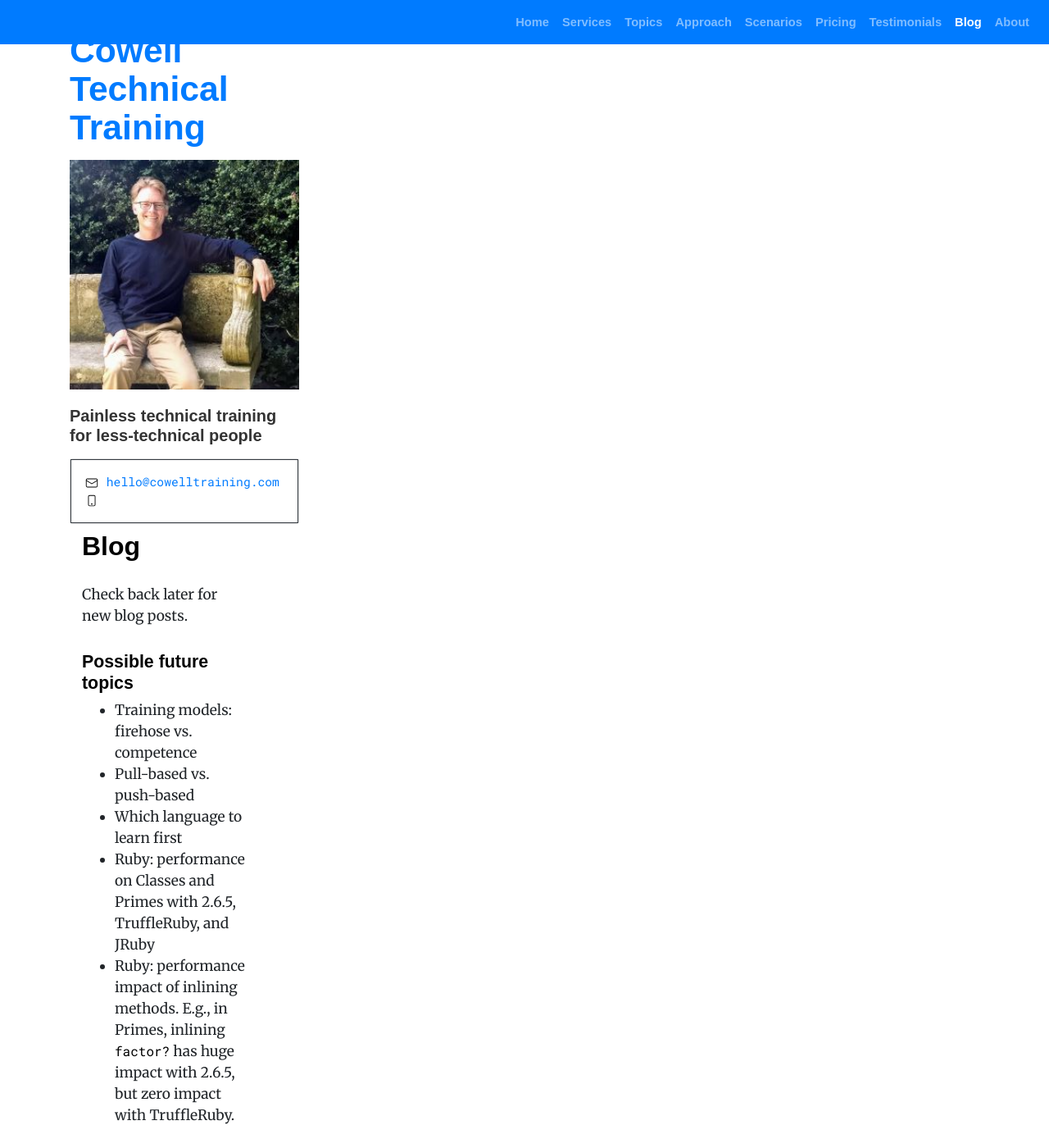
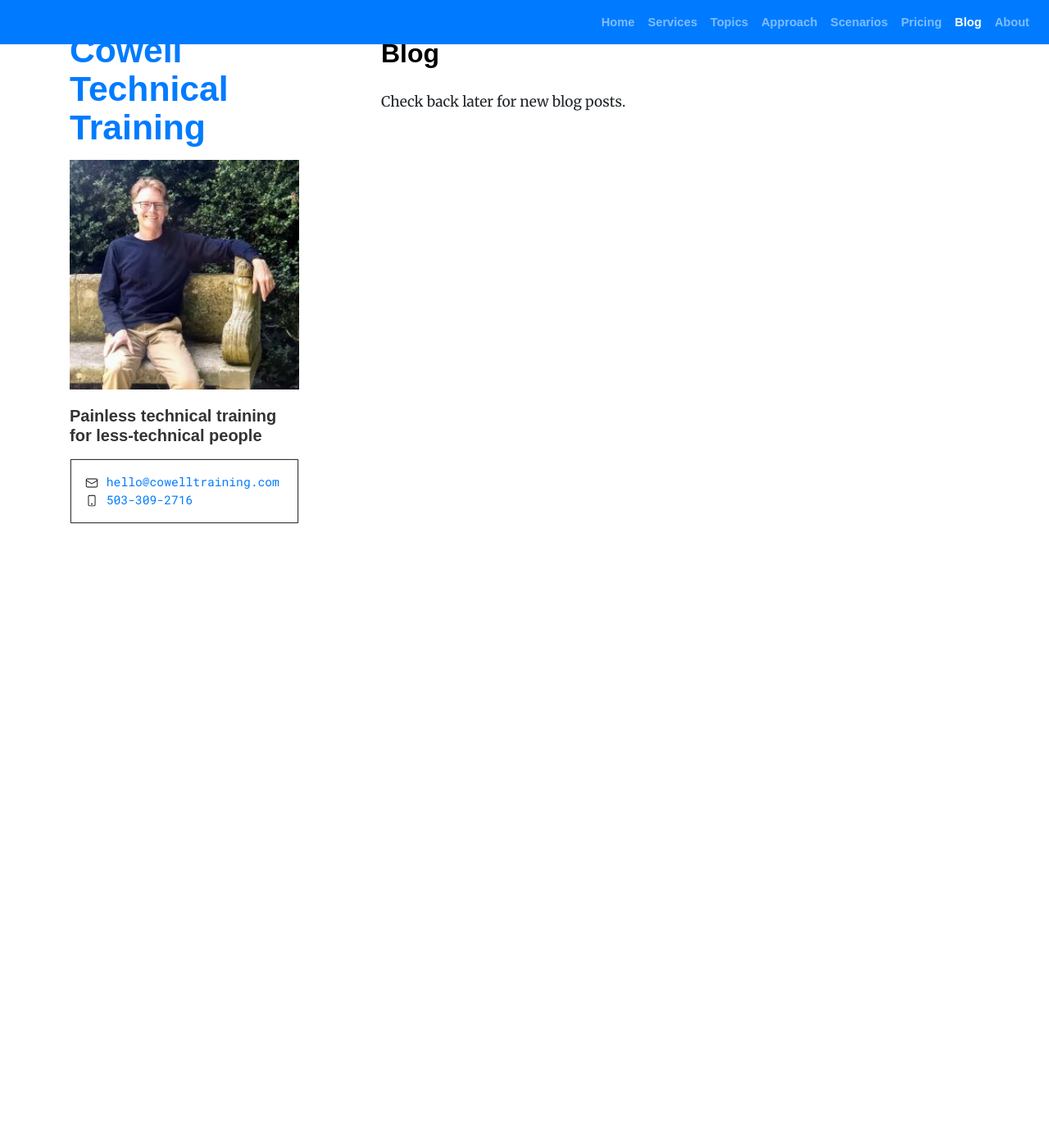
Before and after one commit to cwcowell/cwcowell.github.io, a Jekyll site: the page built from blog.md, in a window 1280 px wide and 1400 px high, scrolled down 42 px. Shown: the whole window at 82% size. Built offline with Jekyll 4.4.1, drawn with Linux system fonts in a browser that asks for light colours; some web fonts are replaced; our own code applies the rules of GitHub Pages for plain Markdown files; after the commit the page ends 900 px from its top, so only the background shows below that.

Commit message:
commented out testimonials and blogs
also fixed terrible formatting bug

```diff
--- a/_includes/left_col_content.html
+++ b/_includes/left_col_content.html
@@ -7,16 +7,16 @@
 
 <div class="card"
      style="width: 280px;">
-                <span class="border border-dark">
-                <div class="card-body contact text-primary">
-                    <img src="assets/icons/envelope.svg"
-                         alt="email envelope"
-                         width="18pt;"/>
+    <span class="border border-dark">
+        <div class="card-body contact text-primary">
+            <img alt="email envelope"
+                 src="assets/icons/envelope.svg"
+                 width="18pt;"/>
                     hello@cowelltraining.com<br/>
-                    <img src="assets/icons/phone.svg"
-                         width="18pt;"
-
+            <img alt="phone"
+                 src="assets/icons/phone.svg"
+                 width="18pt;">
                     503-309-2716
-                </div>
-                </span>
+        </div>
+    </span>
 </div>
--- a/_includes/navigation.html
+++ b/_includes/navigation.html
@@ -24,8 +24,8 @@
                            href="/scenarios.html">Scenarios</a>
                         <a class="nav-item nav-link {% if page.url == '/pricing.html' %}active{% endif %}"
                            href="/pricing.html">Pricing</a>
-                        <a class="nav-item nav-link {% if page.url == '/testimonials.html' %}active{% endif %}"
-                           href="/testimonials.html">Testimonials</a>
+<!--                        <a class="nav-item nav-link {% if page.url == '/testimonials.html' %}active{% endif %}"-->
+<!--                           href="/testimonials.html">Testimonials</a>-->
                         <a class="nav-item nav-link {% if page.url == '/blog.html' %}active{% endif %}"
                            href="/blog.html">Blog</a>
                         <a class="nav-item nav-link {% if page.url == '/about.html' %}active{% endif %}"
--- a/blog.md
+++ b/blog.md
@@ -6,6 +6,7 @@ layout: default
 
 Check back later for new blog posts.
 
+<!--
 ## Possible future topics
 
 + Training models: firehose vs. competence
@@ -13,3 +14,4 @@ Check back later for new blog posts.
 + Which language to learn first
 + Ruby: performance on Classes and Primes with 2.6.5, TruffleRuby, and JRuby
 + Ruby: performance impact of inlining methods. E.g., in Primes, inlining `factor?` has huge impact with 2.6.5, but zero impact with TruffleRuby.
+-->
```
